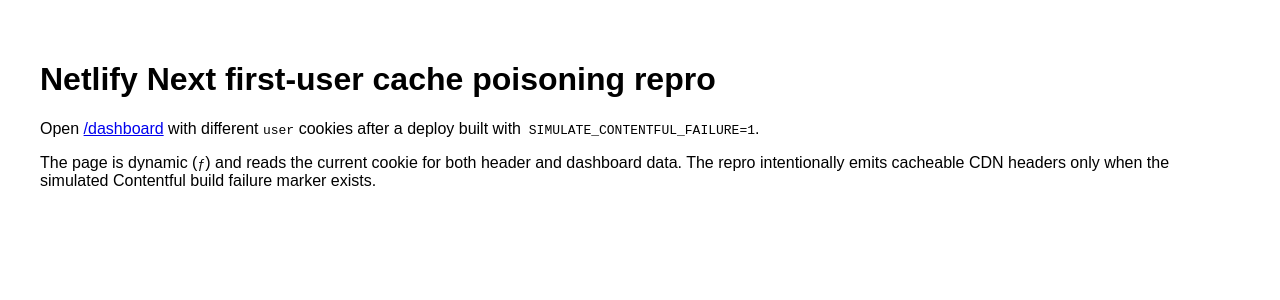
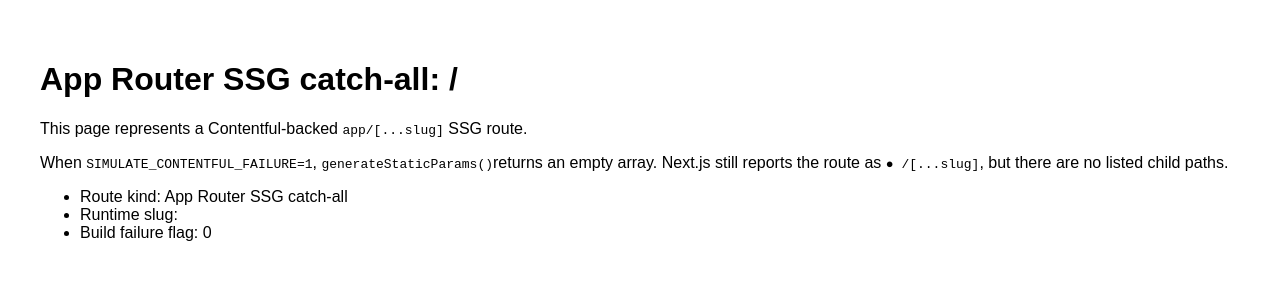
Before and after one commit to dunfe/netlify-next-first-user-cache-repro, a Next.js app: page / in a window 1280 px wide. Shown: the top 300 px of the page. Built offline with nearby package versions, Linux system fonts and the light colour scheme.

Commit message:
Restore app catch-all route for retest

```diff
--- /dev/null
+++ b/app/[...slug]/page.tsx
@@ -0,0 +1,38 @@
+export const revalidate = 3600
+
+export async function generateStaticParams() {
+  // This mimics a Contentful catch-all route.
+  // - CTF good: build has concrete generated children under ● /[...slug]
+  // - CTF failed: build still classifies the catch-all as SSG (● /[...slug]) but has no children
+  if (process.env.SIMULATE_CONTENTFUL_FAILURE === '1') {
+    return []
+  }
+
+  return [
+    { slug: ['contentful', 'hello'] },
+    { slug: ['marketing', 'landing'] },
+  ]
+}
+
+export default function CatchAllPage({ params }: { params: { slug: string[] } }) {
+  const slug = params.slug.join('/')
+
+  return (
+    <main style={{ fontFamily: 'sans-serif', padding: 32 }}>
+      <h1>App Router SSG catch-all: /{slug}</h1>
+      <p>
+        This page represents a Contentful-backed <code>app/[...slug]</code> SSG route.
+      </p>
+      <p>
+        When <code>SIMULATE_CONTENTFUL_FAILURE=1</code>, <code>generateStaticParams()</code>
+        returns an empty array. Next.js still reports the route as <code>● /[...slug]</code>,
+        but there are no listed child paths.
+      </p>
+      <ul>
+        <li>Route kind: App Router SSG catch-all</li>
+        <li>Runtime slug: {slug}</li>
+        <li>Build failure flag: {process.env.SIMULATE_CONTENTFUL_FAILURE || '0'}</li>
+      </ul>
+    </main>
+  )
+}
```
